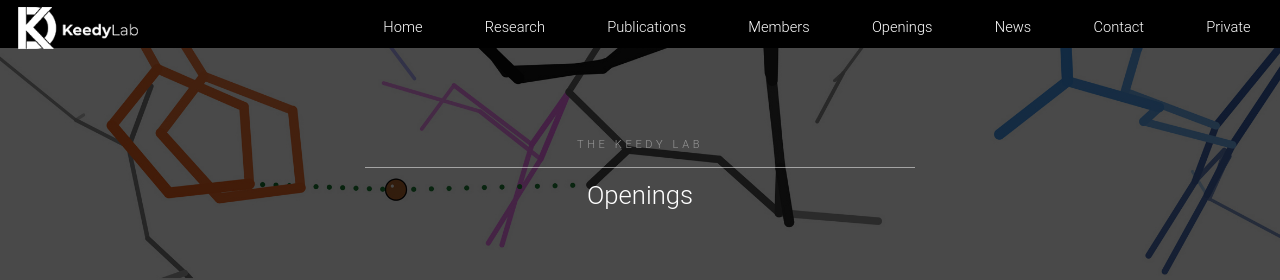
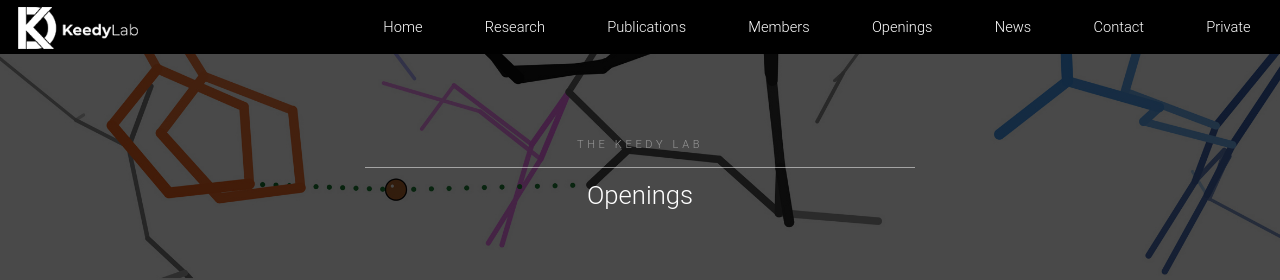
Before and after one commit to Broomspun/Broomspun.github.io, a Jekyll site: the page built from openings/index.html, in a window 1280 px wide and 1326 px high. Shown: the top 280 px of the window. Built offline with Jekyll 4.4.1, drawn with Linux system fonts in a browser that asks for light colours.

Commit message:
update responsive issue

```diff
--- a/assets/css/main.css
+++ b/assets/css/main.css
@@ -3278,6 +3278,9 @@ body.subpage {
 	height: 48px;
 }
 @media screen and (min-width: 980px) {
+	#header {
+		height: 54px;
+	}
 	#header.reveal {
 		height: 54px;
 	}
```
